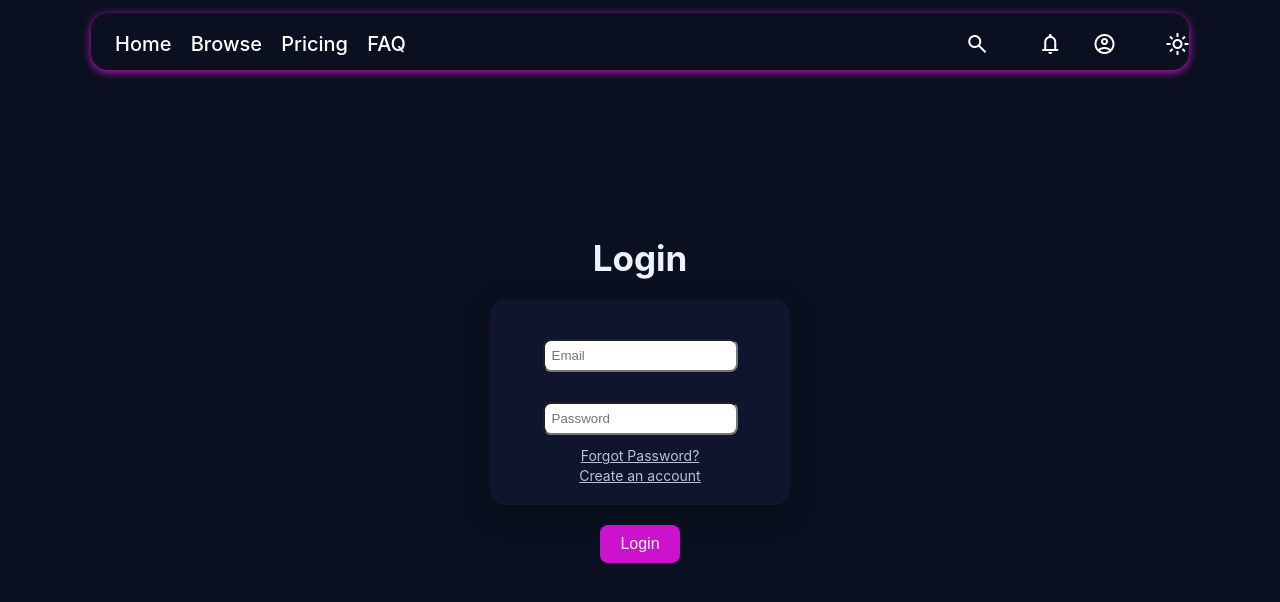
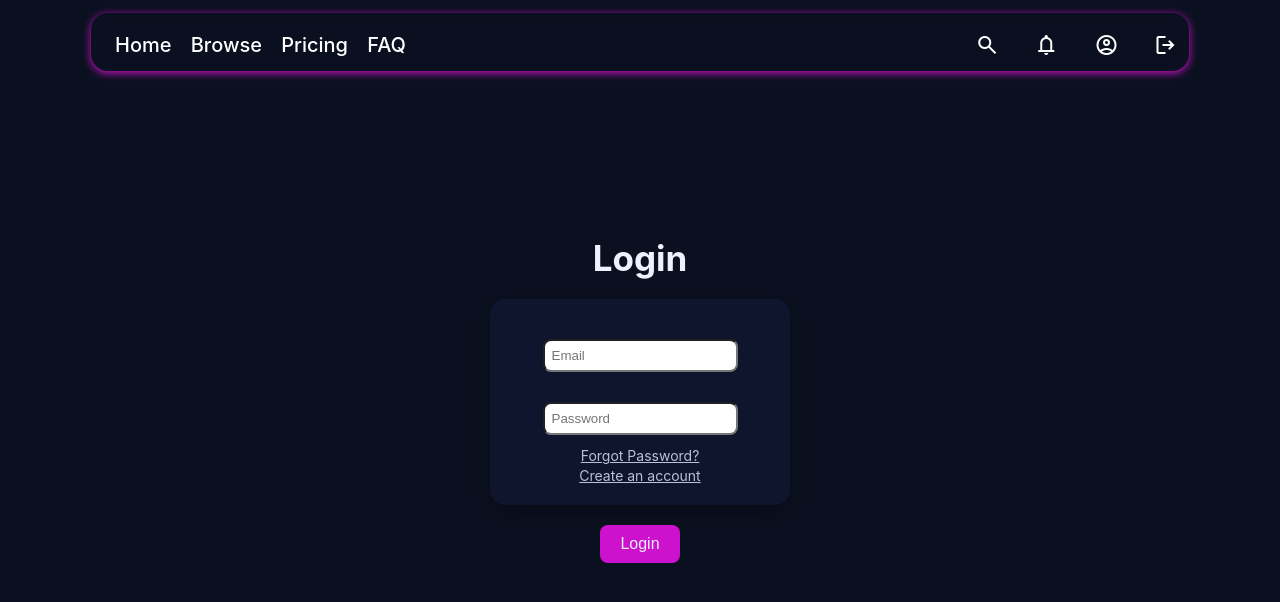
Before and after one commit to RamTheGoat/CES, a React (Create React App) app: page /login in a window 1280 px wide. Shown: the top 602 px of the page. Built offline with nearby package versions, Linux system fonts and the light colour scheme.

Commit message:
header logout button fix, deleted light/dark mode icon

```diff
--- a/package.json
+++ b/package.json
@@ -9,13 +9,16 @@
     "@testing-library/user-event": "^13.5.0",
     "bcrypt": "^6.0.0",
     "bcryptjs": "^3.0.2",
+    "cors": "^2.8.5",
     "csvtojson": "^2.0.10",
+    "express": "^5.1.0",
     "jsonwebtoken": "^9.0.2",
+    "mongoose": "^8.19.2",
     "nodemailer": "^7.0.10",
     "react": "^19.1.1",
     "react-dom": "^19.1.1",
     "react-router-dom": "^7.9.2",
-    "react-scripts": "5.0.1",
+    "react-scripts": "^5.0.1",
     "web-vitals": "^2.1.4"
   },
   "scripts": {
--- a/src/Components/Header.css
+++ b/src/Components/Header.css
@@ -1,4 +1,3 @@
-
 /* Need to implement fonts */
 
 /* positions the whole capsule */
@@ -51,29 +50,13 @@
 }
 .nav-inner nav a:last-child { margin-right: 0; }
 
-/* search button container */
-.search-button {
-  background: transparent;
-  border: none;
-  cursor: pointer;
-  padding: 0;
-}
-
 /* search button icon */
 .search-button i.fas.fa-search,
 .search-button .material-symbols-outlined {
   position: relative;
   top: 5px;
-  left: 540px;
+  left: 550px;
   color: #fff;
-}
-
-/* notifications button container */
-.notifications-button {
-  background: transparent;
-  border: none;
-  cursor: pointer;
-  padding: 0;
 }
 
 /* notifications button icon */
@@ -81,16 +64,9 @@
 .notifications-button .material-symbols-outlined {
   position: relative;
   top: 5px;
-  left: 570px;
+  left: 560px;
   color: #fff;
-}
-
-/* profile button container */
-.profile-button {
-  background: transparent;
-  border: none;
   cursor: pointer;
-  padding: 0;
 }
 
 /* profile button icon */
@@ -98,23 +74,27 @@
 .profile-button .material-symbols-outlined {
   position: relative;
   top: 5px;
+  left: 590px;
+  color: #fff;
+  cursor: pointer;
+}
+
+/* logout button icon */
+.logout-button i.fas.fa-logout,
+.logout-button .material-symbols-outlined {
+  position: relative;
+  top: 5px;
   left: 600px;
   color: #fff;
+  cursor: pointer;
 }
 
-/* light/dark mode toggle button container */
-.light-mode-button {
-  background: transparent;
+.logout-button {
+  background: none;
   border: none;
-  cursor: pointer;
-  padding: 0;
 }
 
-/* light/dark mode toggle button icon */
-.light-mode-button i.fas.fa-lightbulb,
-.light-mode-button .material-symbols-outlined {
-  position: relative;
-  top: 5px;
-  left: 630px;
-  color: #fff;
+.notifications-button {
+  background: none;
+  border: none;
 }
--- a/src/Components/Header.js
+++ b/src/Components/Header.js
@@ -45,7 +45,8 @@ export default function Header() {
           </NavLink>
 
           {/* logout button, only show when logged in} */}
-          {isLoggedIn && (
+          {//isLoggedIn &&
+          (
             <button
               type = "button"
               className = "logout-button"
@@ -54,15 +55,9 @@ export default function Header() {
             aria-label="Logout"
             title="Logout"
           >
-            <span
-            className="material-symbols-outlined">logout</span>
+            <span className="material-symbols-outlined">logout</span>
           </button>
         )}
-
-          {/* light mode toggle button */
-          <button type="button" className="light-mode-button">
-            <span className="material-symbols-outlined">light_mode</span>
-          </button>}
         </nav>
       </header>
     </div>
```
Also changed, not shown: 1 other file (tests, documents, lock files or other folders).
